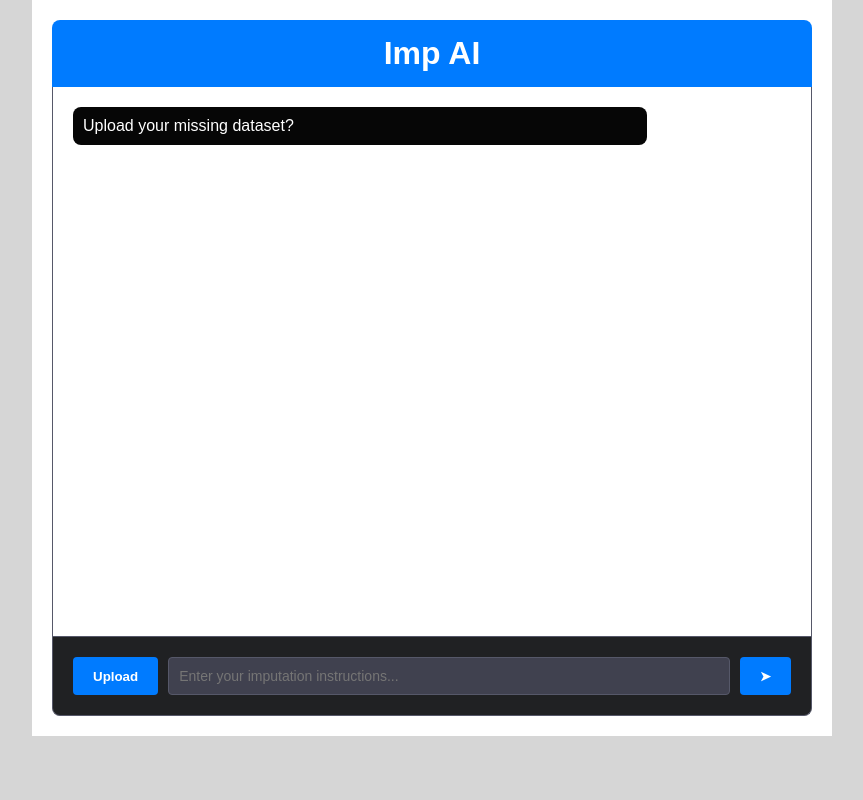
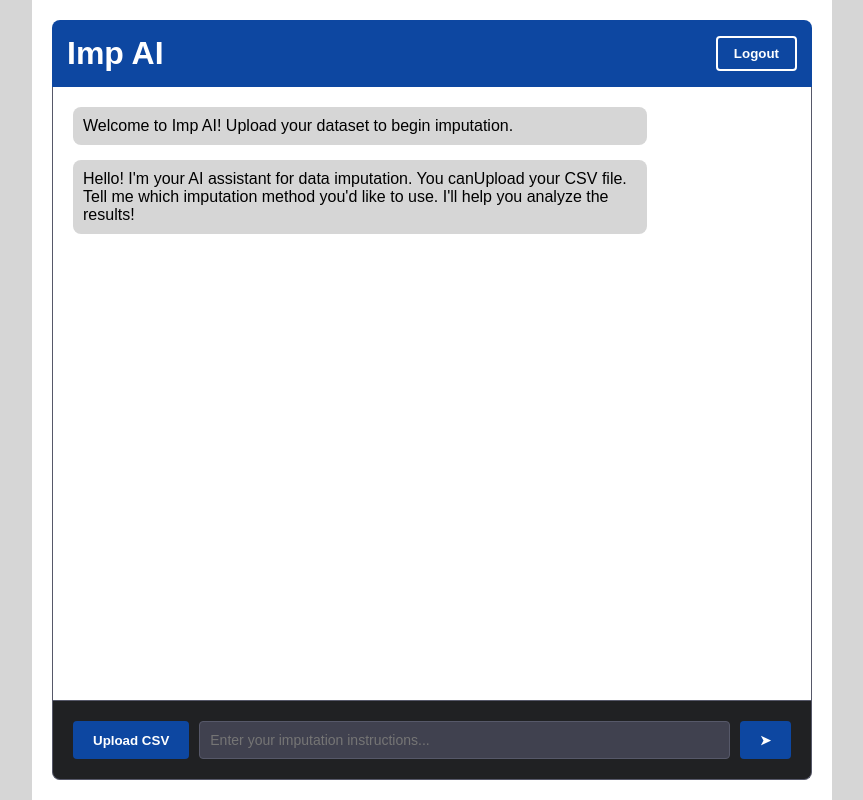
Before and after one commit to ragultv/imputation-ai, a Flask app: template templates/home.html in a window 1280 px wide. Shown: the whole page, without its empty margins (208-1071 px from the left). Run offline with Flask 2, Linux system fonts and the light colour scheme; the template is opened without the code that fills it, so the values that code supplies are empty.

Commit message:
Update home.html

```diff
--- a/templates/home.html
+++ b/templates/home.html
@@ -3,7 +3,7 @@
 <head>
     <meta charset="UTF-8">
     <meta name="viewport" content="width=device-width, initial-scale=1.0">
-    <title>AI Imputation Interface</title>
+    <title>Imp AI - Home</title>
     <style>
         * {
             margin: 0;
@@ -15,6 +15,9 @@
         body {
             color: #FFFFFF;
             background-color: #d6d6d6;
+            display: flex;
+            flex-direction: column;
+            min-height: 100vh;
         }
 
         .container {
@@ -22,23 +25,50 @@
             margin: 0 auto;
             padding: 20px;
             background-color: #FFFFFF;
+            flex-grow: 1;
+            display: flex;
+            flex-direction: column;
         }
 
         .header {
-            background-color: #007bff;
+            background-color: #0D47A1;
             color: white;
             padding: 15px;
             text-align: center;
             border-radius: 8px 8px 0 0;
+            display: flex;
+            justify-content: space-between;
+            align-items: center;
+        }
+
+        .header h1 {
+            margin: 0;
+        }
+
+        .logout-btn {
+            background-color: transparent;
+            border: 2px solid white;
+            color: white;
+            padding: 8px 16px;
+            border-radius: 4px;
+            cursor: pointer;
+            font-weight: bold;
+            transition: all 0.3s;
+        }
+
+        .logout-btn:hover {
+            background-color: white;
+            color: #007bff;
         }
 
         .chat-area {
+            flex-grow: 1;
             height: 550px;
             border: 1px solid #565869;
             border-top: none;
             overflow-y: auto;
             padding: 20px;
-;
+            background-color: #FFFFFF;
         }
 
         .message {
@@ -46,16 +76,19 @@
             padding: 10px;
             border-radius: 8px;
             max-width: 80%;
+            color: #FFFFFF;
         }
 
         .system-message {
-            background-color: #060606;
+            background-color: #d6d6d6;
+            color:#000000;
             margin-right: auto;
         }
 
         .user-message {
-            background-color: #060606;
+            background-color: #007bff;
             margin-left: auto;
+            color: #000000;
         }
 
         .input-area {
@@ -66,6 +99,8 @@
             border: 1px solid #565869;
             border-top: none;
             border-radius: 0 0 8px 8px;
+            position: sticky;
+            bottom: 0;
         }
 
         .prompt-input {
@@ -88,17 +123,17 @@
         }
 
         .upload-btn {
-            background-color: #007bff;
+            background-color: #0D47A1;
             color: white;
         }
 
         .send-btn {
-            background-color: #007bff;
+            background-color: #0D47A1;
             color: white;
         }
 
         .upload-btn:hover, .send-btn:hover {
-            background-color: #007bff;
+            opacity: 0.9;
         }
 
         .download-link {
@@ -119,20 +154,38 @@
             opacity: 0.5;
             cursor: not-allowed;
         }
+
+        /* Mobile view adjustments */
+        @media (max-width: 768px) {
+            .input-area {
+                padding: 10px;
+                flex-direction: row;
+            }
+
+            .prompt-input {
+                margin-bottom: px;
+            }
+
+            .upload-btn, .send-btn {
+                padding: 10px;
+                font-size: 14px;
+            }
+        }
     </style>
 </head>
 <body>
     <div class="container">
         <div class="header">
             <h1>Imp AI</h1>
+            <button class="logout-btn" id="logoutBtn">Logout</button>
         </div>
         <div class="chat-area" id="chatArea">
-            <div class="message system-message">Upload your missing dataset?</div>
+            <div class="message system-message">Welcome to Imp AI! Upload your dataset to begin imputation.</div>
         </div>
         <div class="input-area">
             <input type="file" id="file-input" accept=".csv">
             <button class="upload-btn" id="uploadBtn">
-                <i class="fas fa-upload"></i> Upload
+                Upload CSV
             </button>
             <input type="text" class="prompt-input" id="promptInput" placeholder="Enter your imputation instructions..." disabled>
             <button class="send-btn" id="sendBtn" disabled>➤</button>
@@ -140,18 +193,22 @@
     </div>
 
     <script>
-
         let uploadedFileName = '';
         const chatArea = document.getElementById('chatArea');
         const fileInput = document.getElementById('file-input');
         const uploadBtn = document.getElementById('uploadBtn');
         const promptInput = document.getElementById('promptInput');
         const sendBtn = document.getElementById('sendBtn');
+        const logoutBtn = document.getElementById('logoutBtn');
 
         function addMessage(content, type = 'system') {
             const messageDiv = document.createElement('div');
             messageDiv.className = `message ${type}-message`;
-            messageDiv.textContent = content;
+            if (content.includes('<a')) {
+                messageDiv.innerHTML = content;
+            } else {
+                messageDiv.textContent = content;
+            }
             chatArea.appendChild(messageDiv);
             chatArea.scrollTop = chatArea.scrollHeight;
         }
@@ -180,7 +237,7 @@
                 if (response.ok) {
                     uploadedFileName = data.file_name;
                     addMessage(`File "${data.file_name}" uploaded successfully.`);
-                    addMessage(`Please provide imputation instructions .`);
+                    addMessage('Please provide imputation instructions. Available methods: mean, median, mode, minmax, forward fill, backward fill, KNN, MICE, or Bayesian.');
                     promptInput.disabled = false;
                     sendBtn.disabled = false;
                     promptInput.focus();
@@ -227,11 +284,11 @@
                 const data = await response.json();
 
                 if (response.ok) {
+                    addMessage(data.ai_response);
                     const downloadLink = `<a href="/download/${data.imputed_file_name}" class="download-link" download>Download imputed file</a>`;
-                    addMessage(`Imputation successful! `);
-                    addMessage(`${downloadLink}`);
+                    addMessage(downloadLink);
                 } else {
-                    throw new Error(data.error || 'I can not do more analytics now please try again ');
+                    throw new Error(data.error || 'Imputation failed. Please try again.');
                 }
             } catch (error) {
                 addMessage(`Error: ${error.message}`);
@@ -241,18 +298,41 @@
             }
         });
 
-        // Helper function to safely insert HTML content
-        function addMessage(content, type = 'system') {
-            const messageDiv = document.createElement('div');
-            messageDiv.className = `message ${type}-message`;
-            if (content.includes('<a')) {
-                messageDiv.innerHTML = content;
-            } else {
-                messageDiv.textContent = content;
+        logoutBtn.addEventListener('click', async () => {
+            try {
+                const response = await fetch('/logout', {
+                    method: 'POST'
+                });
+
+                if (response.ok) {
+                    window.location.href = '/';
+                } else {
+                    throw new Error('Logout failed');
+                }
+            } catch (error) {
+                addMessage(`Error: ${error.message}`);
             }
-            chatArea.appendChild(messageDiv);
-            chatArea.scrollTop = chatArea.scrollHeight;
-        }
+        });
+
+        // Initial chat with AI
+        fetch('/chat', {
+            method: 'POST',
+            headers: {
+                'Content-Type': 'application/json'
+            },
+            body: JSON.stringify({
+                message: 'hi'
+            })
+        })
+        .then(response => response.json())
+        .then(data => {
+            if (data.response) {
+                addMessage(data.response);
+            }
+        })
+        .catch(error => {
+            console.error('Error:', error);
+        });
     </script>
 </body>
 </html>
```
